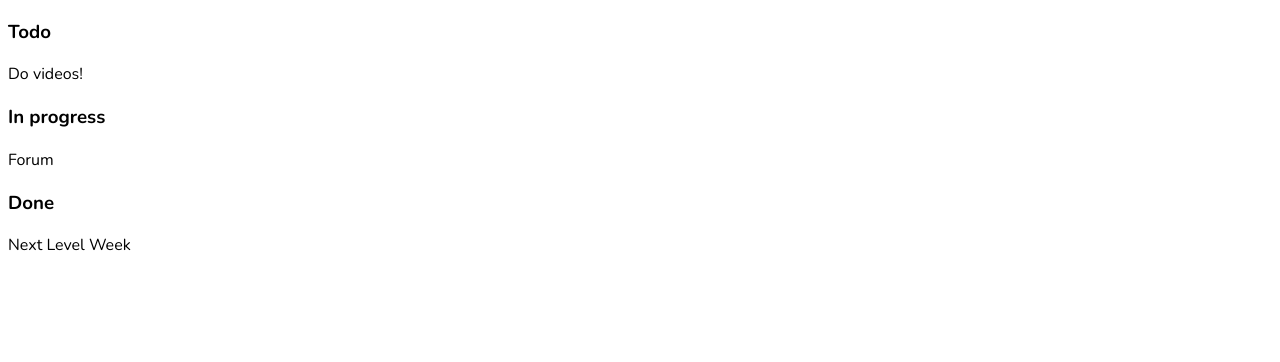
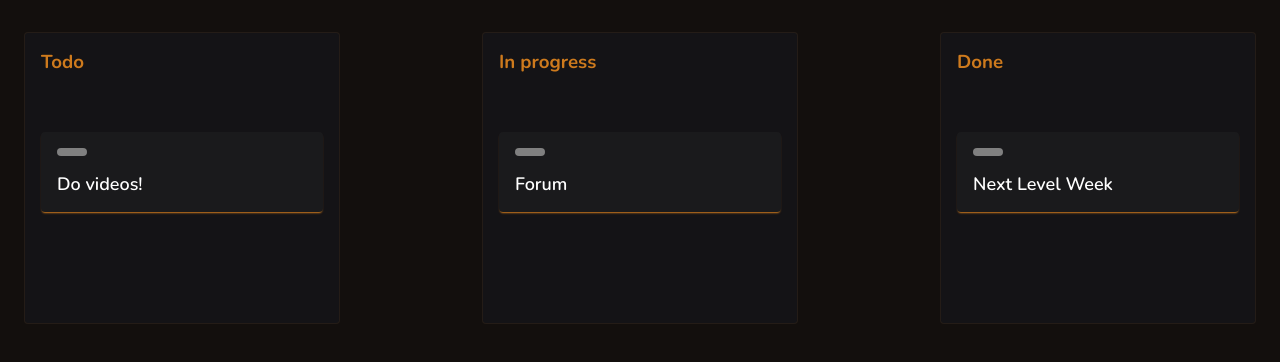
Before and after one commit to rubens-ntx/Drag-and-drop-training, a plain HTML site: page index/index.html in a window 1280 px wide. Drawn offline with nearby package versions, Linux system fonts and the light colour scheme.

Commit message:
Update_ID-0005 "updating classes in css"

```diff
--- a/index/style.css
+++ b/index/style.css
@@ -1,3 +1,52 @@
 html {
     font-family: 'Nunito';
 }
+
+body {
+    background-color: #130f0d;
+    color: white;
+}
+
+.boards {
+    display: flex;
+    justify-content: space-between;
+    margin-top: 32px;
+}
+
+.board {
+    background: #141316;
+    border: 1px solid #FD951F11;
+    border-radius: 4px;
+    margin: 0 16px;
+}
+
+.board h3 {
+    padding: 16px;
+    margin: 0;
+    color: #fd951FCC
+}
+
+.dropzone {
+    padding: 16px;
+    min-width: 282px;
+    min-height: 200px;
+}
+
+.card {
+    padding: 16px;
+    box-shadow: 0 2px 2px -1px #fd951fcc;
+    width: 250px;
+    margin: 25px 0;
+    border-radius: 4px;
+    font-weight: 600;
+    font-size: 18px;
+    background-color: #1a1a1c;
+}
+
+.status {
+    width: 30px;
+    height: 8px;
+    background: gray;
+    margin-bottom: 16px;
+    border-radius: 8px;
+}
```
